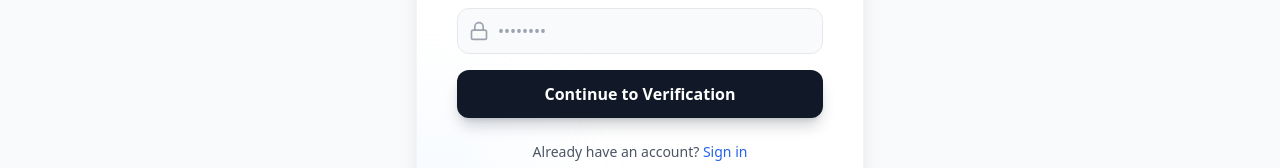
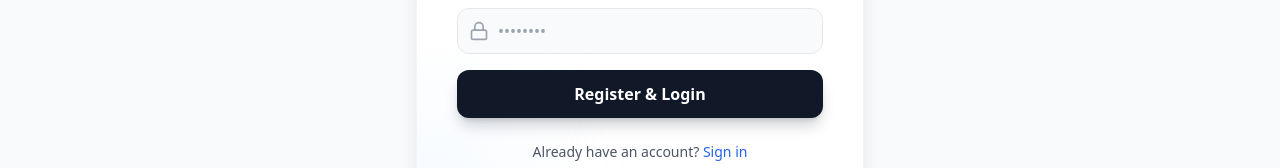
Before and after one commit to Nitishar1/Co-working-Booking-System, a React (Vite) app in the folder client/: page /register in a window 1280 px wide. Shown: the part 523-691 px from the top of the page. Built offline with nearby package versions, Linux system fonts and the light colour scheme; no server answers.

Commit message:
feat: update registration button label and add SMTP configuration test script

```diff
--- a/client/src/pages/RegisterPage.jsx
+++ b/client/src/pages/RegisterPage.jsx
@@ -129,7 +129,7 @@ const RegisterPage = () => {
               disabled={isLoading}
               className="w-full h-12 mt-4 flex items-center justify-center bg-gray-900 text-white font-semibold rounded-xl hover:bg-gray-800 transition shadow-lg shadow-gray-900/20 active:scale-[0.98] disabled:opacity-70 disabled:active:scale-100"
             >
-              {isLoading ? <Loader2 className="w-5 h-5 animate-spin" /> : "Continue to Verification"}
+              {isLoading ? <Loader2 className="w-5 h-5 animate-spin" /> : "Register & Login"}
             </button>
           </form>
         ) : (
```
